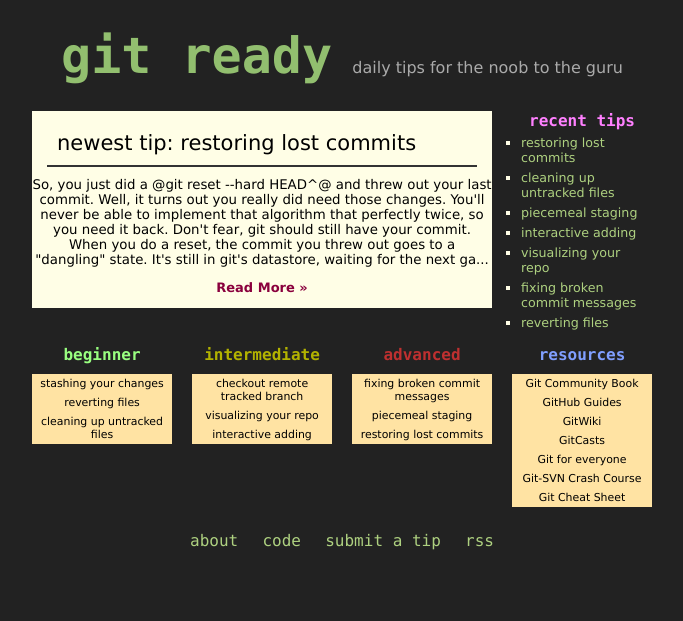
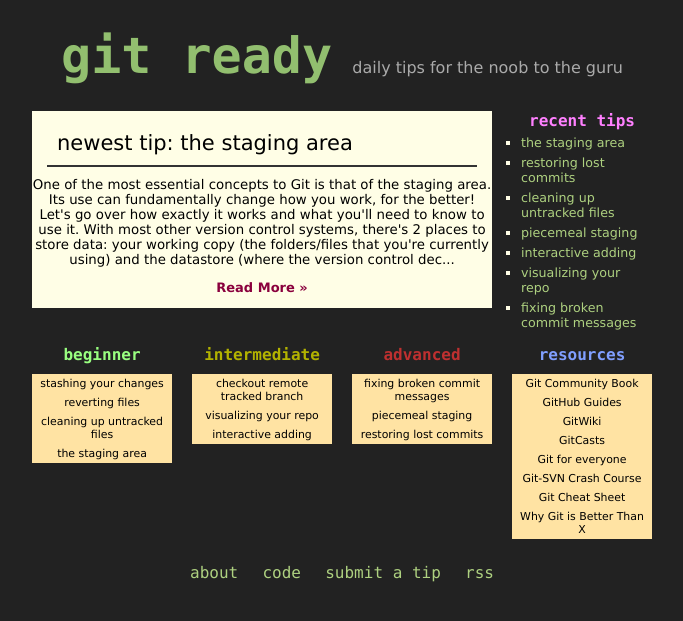
Before and after one commit to qrush/gitready, a Jekyll site: the page built from index.html, in a window 1280 px wide. Shown: the top 621 px of the page, without its empty margins (298-981 px from the left). Built offline with Jekyll 4.4.1, drawn with Linux system fonts in a browser that asks for light colours; some of the changed lines change nothing that is shown.

Commit message:
The staging area is awesome.

```diff
--- a/_layouts/default.html
+++ b/_layouts/default.html
@@ -25,6 +25,7 @@
       <a href="/2009/01/10/stashing-your-changes.html">stashing your changes</a>
       <a href="/2009/01/11/reverting-files.html">reverting files</a>
       <a href="/2009/01/16/cleaning-up-untracked-files.html">cleaning up untracked files</a>
+      <a href="/2009/01/18/the-staging-area.html">the staging area</a>
     </div>
     <div class="grid_2 links">
       <h3 id="yellow">intermediate</h3>
@@ -47,6 +48,7 @@
       <a href="http://www.kernel.org/pub/software/scm/git/docs/gittutorial.html">Git for everyone</a>
       <a href="http://git.or.cz/course/svn.html">Git-SVN Crash Course</a>
       <a href="http://cheat.errtheblog.com/s/git">Git Cheat Sheet</a>
+      <a href="http://whygitisbetterthanx.com">Why Git is Better Than X</a>
     </div>
     <div class="grid_12 footer">
       <a href="/about.html">about</a>
--- /dev/null
+++ b/_posts/2009-01-18-the-staging-area.textile
@@ -0,0 +1,66 @@
+---
+layout: post
+title: the staging area
+---
+
+One of the most essential concepts to Git is that of the staging area. Its use can fundamentally change how you work, for the better! Let's go over how exactly it works and what you'll need to know to use it.
+
+With most other version control systems, there's 2 places to store data: your working copy (the folders/files that you're currently using) and the datastore (where the version control decides how to pack and store your changes). In Git there's a third option: the staging area (or index). It's basically a loading dock where you get to determine what changes get shipped away.
+
+p=. "!http://farm4.static.flickr.com/3259/2441544705_4c6f7e9b78.jpg!":http://flickr.com/photos/mundane_joy/2441544705/
+
+Since the working directory and what gets saved by Git are essentially decoupled, this allows the developer to build up their commits however they want, and not in a fashion where the VCS tells you. Since there's a layer between when Git actually saves the data, you gain a lot more flexibility and control.
+
+Using the index is quite simple with the @git add@ and @git commit@ commands. Basically, you @add@ files onto the index, and once you're satisfied with the changes @commit@ them:
+
+p=. "!http://whygitisbetterthanx.com/images/index1.png!":http://whygitisbetterthanx.com/#the-staging-area
+
+Once they're in the repository you can @push@ them to remote locations, @merge@ them into other branches, and much more. There's also actions that can be performed on the staging area itself, such as "temporarily stashing your changes":http://gitready.com/2009/01/10/stashing-your-changes.html.
+
+Let's go through just a basic example of using the staging area. I just made some changes:
+
+<pre>
+$ git status
+  On branch master
+  Changed but not updated:
+    (use "git add <file>..." to update what will be committed)
+
+      modified:   README.md
+      modified:   about.html
+
+  Untracked files:
+    (use "git add <file>..." to include in what will be committed)
+
+      help.txt
+  no changes added to commit (use "git add" and/or "git commit -a")
+</pre>
+
+So in this example we have 2 files that Git knows about, and one it does not: help.txt. If we do @git add .@, that will add everything that has been changed or any new files that have not been tracked yet. The add command doesn't store the data yet, it simply places it on the loading dock, ready for the next @git commit@ truck to ship it away.
+
+<pre>
+$ git add .
+$ git status
+  On branch master
+  Changes to be committed:
+    (use "git reset HEAD <file>..." to unstage)
+
+      modified:   README.md
+      modified:   about.html
+      new file:   help.txt
+</pre>
+
+Just like the prompt says, you can use @git reset HEAD <file>@ to restore files back to their modified state. This way, you can commit exactly what you wanted. "You can also commit specific lines of files if you really wanted.":http://gitready.com/2009/01/15/piecemeal-staging.html If you're wondering about how to revert files, "there's a whole tip dedicated to that as well.":http://gitready.com/2009/01/11/reverting-files.html From here, doing a @git commit@ will move all of the files into Git's data storage, and you're set!
+
+<pre>
+$ git commit -m "Adding stuff"
+  Created commit e793200: Adding stuff
+   2 files changed, 3 insertions(+), 0 deletions(-)
+   create mode 100644 help.txt
+</pre>
+
+If you're looking for more information on the index, check out these fantastic posts:
+
+# "The Thing About Git":http://tomayko.com/writings/the-thing-about-git
+# "Git Book - The Git Index":http://book.git-scm.com/1_the_git_index.html
+
+If you know of other resources that explain the index, let us know in the comments!
```
